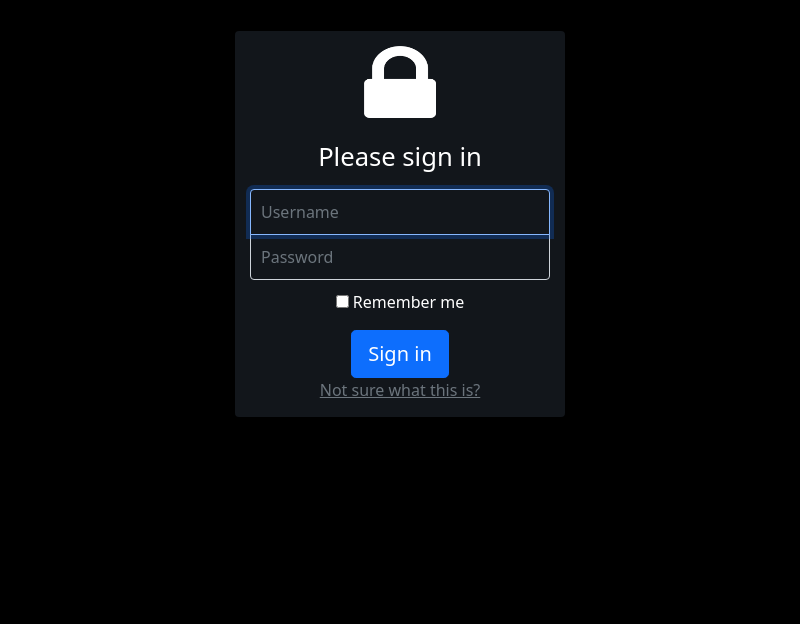
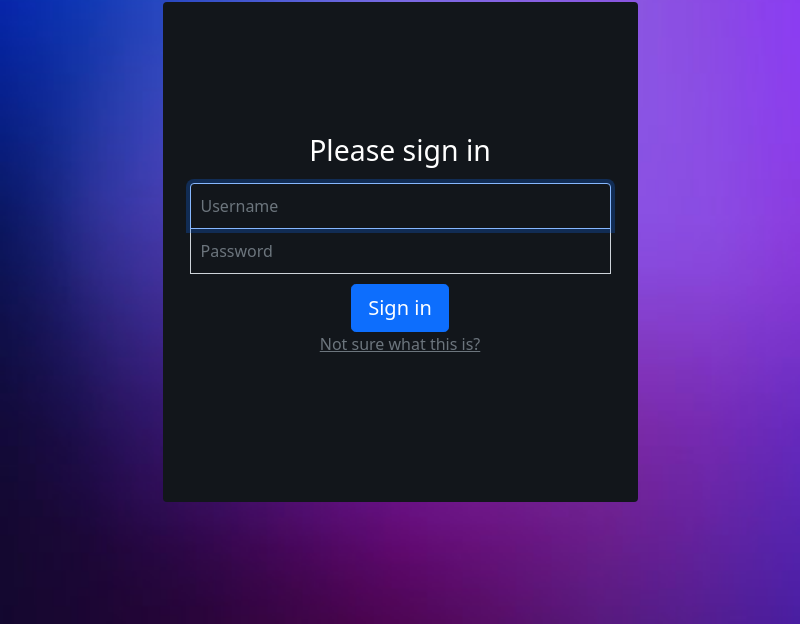
Before and after one commit to Ducky3264/MCACrypto, an Electron app: page index.html in a window 800 px wide. Shown: the part 176-800 px from the top of the page. Drawn offline with Linux system fonts and the light colour scheme.

Commit message:
got a sign in page looking half way decent.

```diff
--- a/index.html
+++ b/index.html
@@ -7,19 +7,20 @@
     <link href="signin.css" rel="stylesheet" />
   </head>
   <body style="background-color: black;" class="text-center">
-    <form class="form-signin rounded" style="background-color: rgb(18, 22, 27)">
-      <img class="mb-4" src="lock.png" alt="" width="72" height="72">
-      <h1 class="h3 mb-3 font-weight-normal">Please sign in</h1>
-      <input type="email" id="Uname" class="form-control" placeholder="Username" required autofocus style="background-color: rgb(18, 22, 27);">
-      <input type="password" id="Pword" class="form-control" placeholder="Password" required style="background-color: rgb(18, 22, 27);">
-      <div class="checkbox mb-3">
-        <label>
-          <input type="checkbox" value="remember-me"> Remember me
-        </label>
-      </div>
+    <div class="container">
+    <div class="text-center" style="width:100%; vertical-align: top;">
+    <h1 class="h1 mb-3 font-weight-normal">Placeholder name</h1>
+  </div>
+  <form class="form-signin rounded" style="background-color: rgb(18, 22, 27); height:500px; width:475px; justify-content: center; align-items: center; display:flex">
+      <div class="container text-center" style="display: flexbox; justify-content: center; align-items: center; margin:auto;">
+        <h1 class="h2 mb-3 font-weight-normal">Please sign in</h1>
+        <div class="mgn">
+        <input type="email" id="Uname" class="form-control" placeholder="Username" required autofocus style="background-color: rgb(18, 22, 27);">
+        <input type="password" id="Pword" class="form-control" placeholder="Password" required style="background-color: rgb(18, 22, 27);">
       <button class="btn btn-lg btn-primary btn-block" type="submit">Sign in</button>
       <br />
-      <a class="mt-5 mb-3 text-muted font-italic">Not sure what this is?</a>
+      <a class="mt-5 mb-3 text-muted font-italic ">Not sure what this is?</a>
+    </div>
     </form>
-    </form>
+  </div>
   </body>
--- a/package.json
+++ b/package.json
@@ -5,7 +5,7 @@
   "main": "main.js",
   "scripts": {
     "test": "echo \"Error: no test specified\" && exit 1",
-    "start": "electron ."
+    "start": "i3-msg 'workspace 3; append_layout /home/ducky3264/.config/i3/workspace-dev.json' && electron ."
   },
   "author": "David Love",
   "license": "ISC",
--- a/signin.css
+++ b/signin.css
@@ -12,14 +12,22 @@ body {
   padding-bottom: 40px;
   background-color: black;
   color: white;
+  background-image: url(./gradient.jpg);
+  background-size: cover;
+}
+.container {
+  margin:auto;
+  max-width:100%;
+  max-height:100%;
 
 }
-
 .form-signin {
-  width: 100%;
-  max-width: 330px;
+  width: 75%;
+  height: 30%;
   padding: 15px;
   margin: auto;
+  display: flex;
+  align-items: center;
 }
 .form-signin .checkbox {
   font-weight: 400;
@@ -34,7 +42,8 @@ body {
 .form-signin .form-control:focus {
   z-index: 2;
 }
-.form-signin input[type="email"] {
+.form-signin input {
+  color:white;
   margin-bottom: -1px;
   border-bottom-right-radius: 0;
   border-bottom-left-radius: 0;
@@ -44,6 +53,7 @@ body {
   border-top-left-radius: 0;
   border-top-right-radius: 0;
 }
-input {
-
+.mgn {
+  margin-bottom: 1rem;
+  margin-top: 1rem;
 }
```
Also changed, not shown: gradient.jpg (added), heroglow.svg (added).
